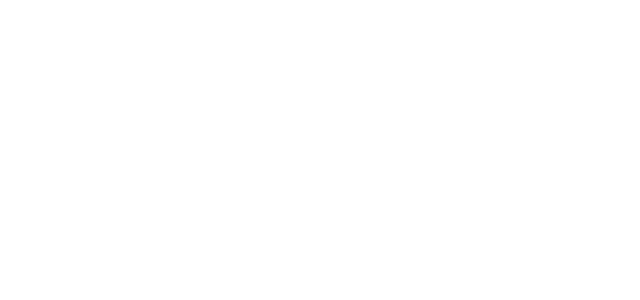
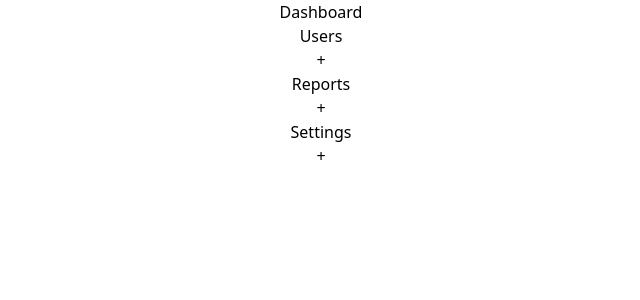
Before and after one commit to SuvamKumarBhola/Mini_Projects_React, a React (Vite) app in the folder BasicProject_1/: page / in a window 1280 px wide. Shown: the top 300 px of the page, without its empty margins (319-959 px from the left). Built offline with nearby package versions, Linux system fonts and the light colour scheme.

Commit message:
Added the style for SideMenu component in the BasicProject_1

```diff
--- a/BasicProject_1/src/App.jsx
+++ b/BasicProject_1/src/App.jsx
@@ -1,5 +1,7 @@
 import './App.css'
 import LoadMore from './components/LoadMore/Index'
+import Menu from './components/SideMenu/data'
+import SideMenu from './components/SideMenu/Index'
 // import RandomColor from './components/RandomColor'
 // import Accordian from './components/Accordian'
 // import StarRating from './components/StarRating/Index'
@@ -13,19 +15,20 @@ function App() {
       {/* Accordian Component */}
       {/* <Accordian /> */}
 
-      {/*Random Color*/}
+      {/*Random Color Component*/}
       {/* <RandomColor /> */}
 
-      {/* Star Rating */}
+      {/* Star Rating Component*/}
       {/* <StarRating noOfStars={9}/> */}
 
-      {/* Image Slider */}
+      {/* Image Slider Component*/}
       {/* <ImageSlider url={'https://picsum.photos/v2/list'} page={'1'} limit={'5'} /> */}
 
-      {/* Load More */}
+      {/* Load More Component*/}
       {/* <LoadMore/> */}
 
-
+      {/* Side Menu Components */}
+      <SideMenu menues={Menu} />
 
 
     </>
--- /dev/null
+++ b/BasicProject_1/src/components/SideMenu/Index.jsx
@@ -0,0 +1,12 @@
+import React from 'react'
+import MenuList from './MenuList'
+
+function SideMenu({menues =[]}) {
+  return (
+    <div className='SideMenuContainer'>
+        <MenuList list={menues}/>
+    </div>
+  )
+}
+
+export default SideMenu
--- /dev/null
+++ b/BasicProject_1/src/components/SideMenu/MenuItem.jsx
@@ -0,0 +1,34 @@
+import React, { useState } from 'react'
+import MenuList from './MenuList'
+
+function MenuItem({item}) {
+    // console.log(item);
+    const [displayCurrent ,setDispalycurrent] = useState({})
+
+    function handleToggleChildren(getId){
+        setDispalycurrent({
+            ...displayCurrent,
+            [getId]: !displayCurrent[getId]
+        })
+    }
+
+  return (
+    <li>
+        <div>
+              <p>{item.label}</p>
+              {
+                item && item.children && item.children.length ?
+                <span onClick={()=>handleToggleChildren(item.id)}>+</span>
+                : null
+              }
+        </div>
+        {
+            item && item.children && item.children.length > 0 && displayCurrent[item.id] ?
+            <MenuList list={item.children}/>
+            : null
+        }
+    </li>
+  )
+}
+
+export default MenuItem
--- /dev/null
+++ b/BasicProject_1/src/components/SideMenu/MenuList.jsx
@@ -0,0 +1,15 @@
+import React from 'react'
+import MenuItem from './MenuItem'
+function MenuList({list =[]}) {
+  return (
+    <ul className='MenuListContainer'>
+        {
+            list && list.length ?
+            list.map((listItem)=> <MenuItem item={listItem} /> )
+            : null
+        }
+    </ul>
+  )
+}
+
+export default MenuList
--- /dev/null
+++ b/BasicProject_1/src/components/SideMenu/data.js
@@ -0,0 +1,78 @@
+const Menu = [
+    {
+        "id": "dashboard",
+        "label": "Dashboard",
+        "icon": "home",
+        "path": "/dashboard"
+    },
+    {
+        "id": "users",
+        "label": "Users",
+        "icon": "users",
+        "children": [
+            {
+                "id": "users-list",
+                "label": "User List",
+                "path": "/users"
+            },
+            {
+                "id": "users-create",
+                "label": "Create User",
+                "path": "/users/create"
+            },
+            {
+                "id": "users-roles",
+                "label": "Roles & Permissions",
+                "children": [
+                    {
+                        "id": "roles",
+                        "label": "Roles",
+                        "path": "/users/roles"
+                    },
+                    {
+                        "id": "permissions",
+                        "label": "Permissions",
+                        "path": "/users/permissions"
+                    }
+                ]
+            }
+        ]
+    },
+    {
+        "id": "reports",
+        "label": "Reports",
+        "icon": "bar-chart",
+        "children": [
+            {
+                "id": "sales-report",
+                "label": "Sales",
+                "path": "/reports/sales"
+            },
+            {
+                "id": "user-report",
+                "label": "User Activity",
+                "path": "/reports/users"
+            }
+        ]
+    },
+    {
+        "id": "settings",
+        "label": "Settings",
+        "icon": "settings",
+        "children": [
+            {
+                "id": "profile",
+                "label": "Profile",
+                "path": "/settings/profile"
+            },
+            {
+                "id": "security",
+                "label": "Security",
+                "path": "/settings/security"
+            }
+        ]
+    }
+];
+
+
+export default Menu;
```
